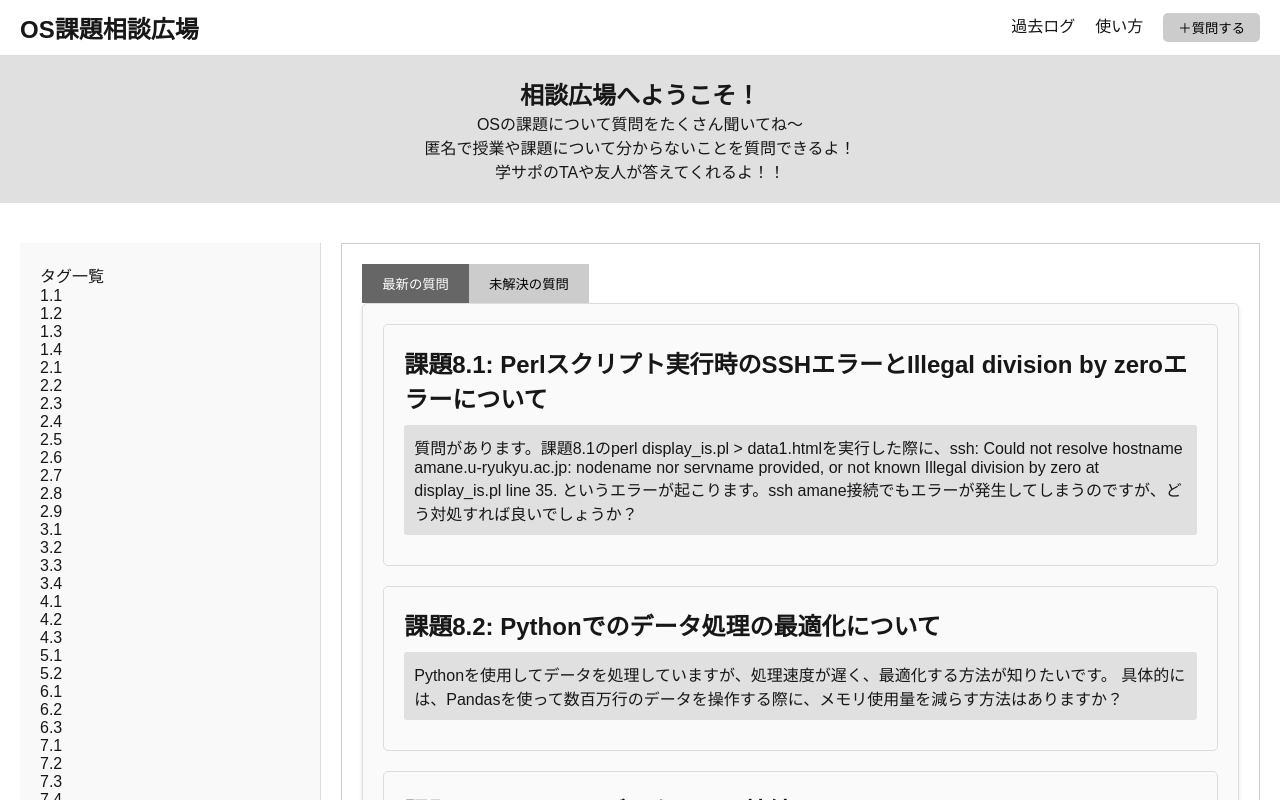
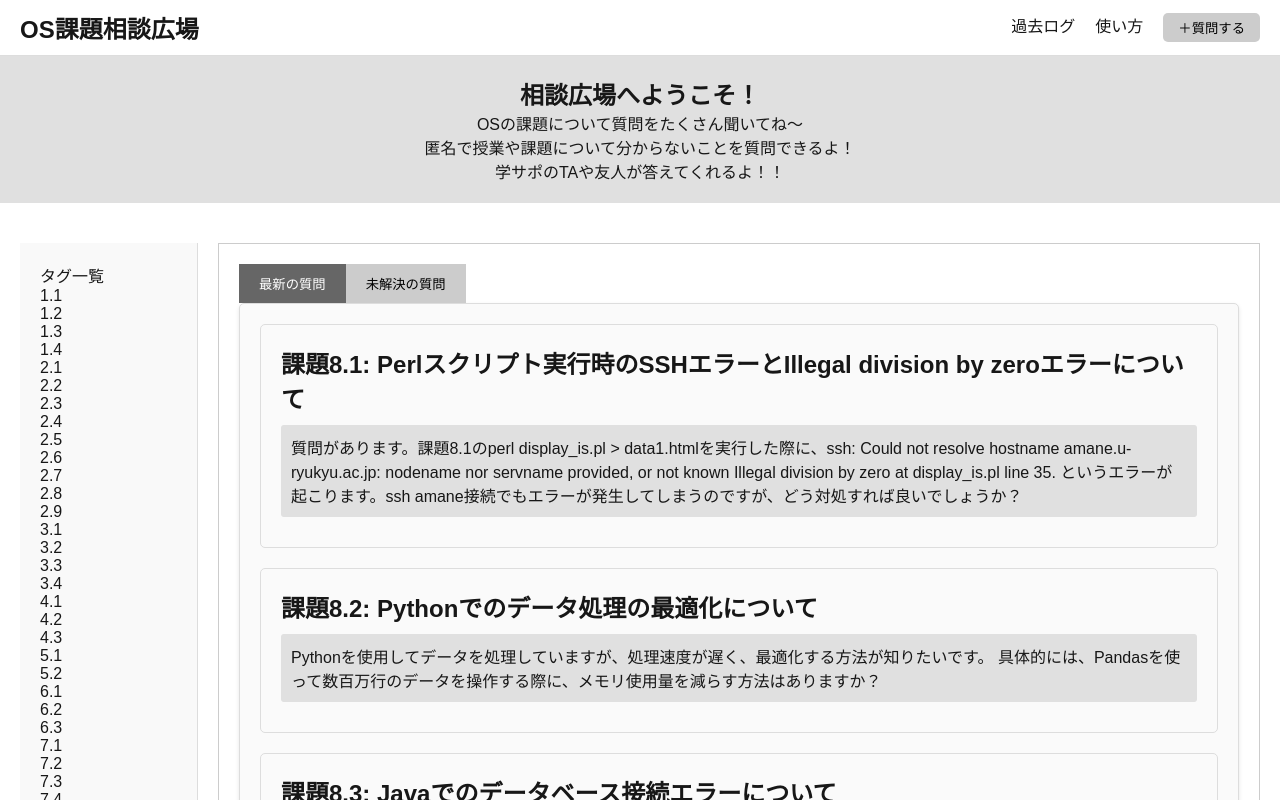
Before and after one commit to e225742/enpit-2024-web2, a Next.js app: page / in a window 1280 px wide. Shown: the top 800 px of the page. Built offline with nearby package versions, Linux system fonts and the light colour scheme.

Commit message:
タブの見出しの幅固定化

```diff
--- a/src/app/page.module.css
+++ b/src/app/page.module.css
@@ -25,6 +25,7 @@
 }
 
 .question {
+  width: 1000px;
   margin-bottom: 20px;
   padding: 20px;
   background-color: #fafafa; /* 背景色 */
```
